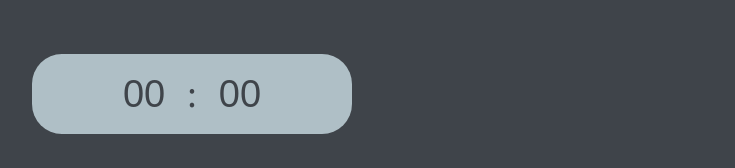
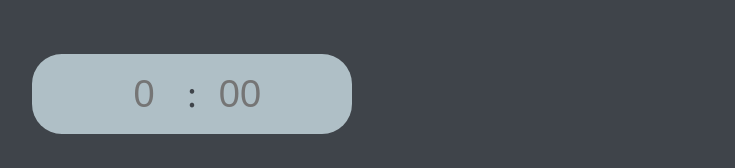
Before and after one commit to stevedylandev/devtimer, a React (Create React App) app: page / in a window 1280 px wide. Shown: the part 306-474 px from the top of the page, without its empty margins (448-1183 px from the left). Built offline with nearby package versions, Linux system fonts and the light colour scheme.

Commit message:
added placeholder for inputs

```diff
--- a/src/components/Recipe.js
+++ b/src/components/Recipe.js
@@ -5,8 +5,8 @@ import {useHistory} from "react-router-dom";
 const Recipe = ({inputSeconds, setInputSeconds}) => {
 
   const history = useHistory();
-  const [minValue, setMinValue] = useState('00');
-  const [secsValue, setSecsValue] = useState('00');
+  const [minValue, setMinValue] = useState("");
+  const [secsValue, setSecsValue] = useState("");
 
   const updateTimerValue = () => {
     const totalMins = minValue * 60;
@@ -36,9 +36,9 @@ const Recipe = ({inputSeconds, setInputSeconds}) => {
       <RecipeForm>
         <h1>Recipe</h1>
         <RecipeInput>
-          <input id="mins" type="number" value={minValue} onChange={minInputHandler} min="0" max="59" />
+          <input id="mins" type="number" value={minValue} onChange={minInputHandler} min="0" max="59" placeholder="0" />
           <p>:</p>
-          <input id="secs" type="number" value={secsValue} onChange={secsInputHandler} min="0" max="59" />
+          <input id="secs" type="number" value={secsValue} onChange={secsInputHandler} min="0" max="59" placeholder="00" />
         </RecipeInput>
           <StartButton type="submit" onClick={updateTimerValue}>
             Start
```
